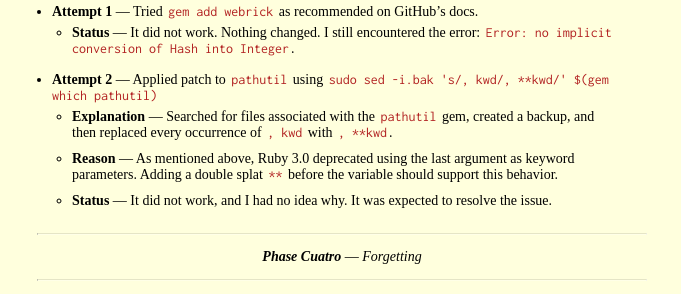
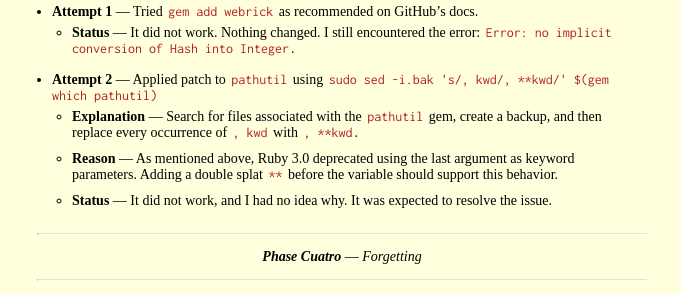
Before and after one commit to CodeDotJS/space, a Jekyll site: the page built from _posts/2024-05-23-ruby-hell.md, in a window 1280 px wide and 900 px high, scrolled down 1514 px. Shown: the part 151-445 px from the top of the window, without its empty margins (298-979 px from the left). Built offline with Jekyll 4.4.1, drawn with Linux system fonts in a browser that asks for light colours; nearby versions of some CDN libraries; emoji names are drawn with the system emoji font; some web fonts are replaced.

Commit message:
twaek: update grammar

```diff
--- a/_posts/2024-05-23-ruby-hell.md
+++ b/_posts/2024-05-23-ruby-hell.md
@@ -98,7 +98,7 @@ A few things that I did within a couple of minutes.
     - **Status** — It did not work. Nothing changed. I still encountered the error: `Error: no implicit conversion of Hash into Integer`.
 
 - **Attempt 2** — Applied patch to `pathutil` using `sudo sed -i.bak 's/, kwd/, **kwd/' $(gem which pathutil)`
-    - **Explanation** — Searched for files associated with the `pathutil` gem, created a backup, and then replaced every occurrence of `, kwd` with `, **kwd`.
+    - **Explanation** — Search for files associated with the `pathutil` gem, create a backup, and then replace every occurrence of `, kwd` with `, **kwd`.
     - **Reason** — As mentioned above, Ruby 3.0 deprecated using the last argument as keyword parameters. Adding a double splat `**` before the variable should support this behavior.
     - **Status** — It did not work, and I had no idea why. It was expected to resolve the issue.
 
```
